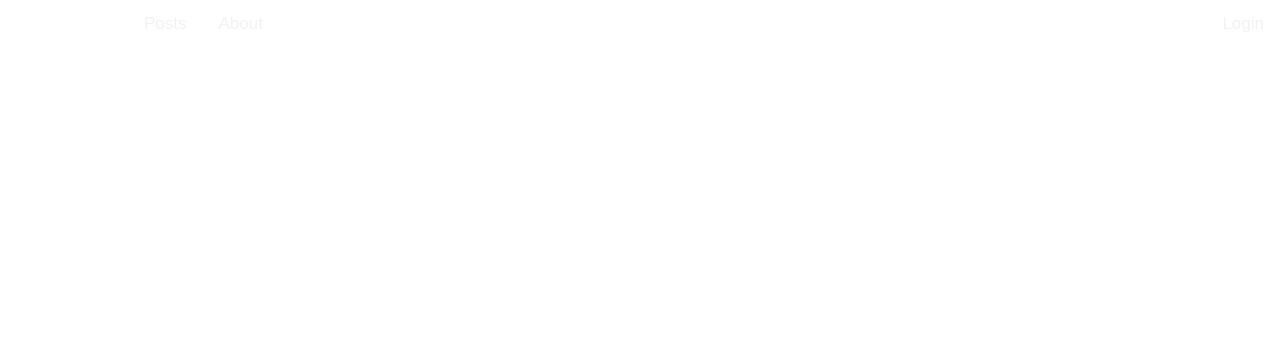
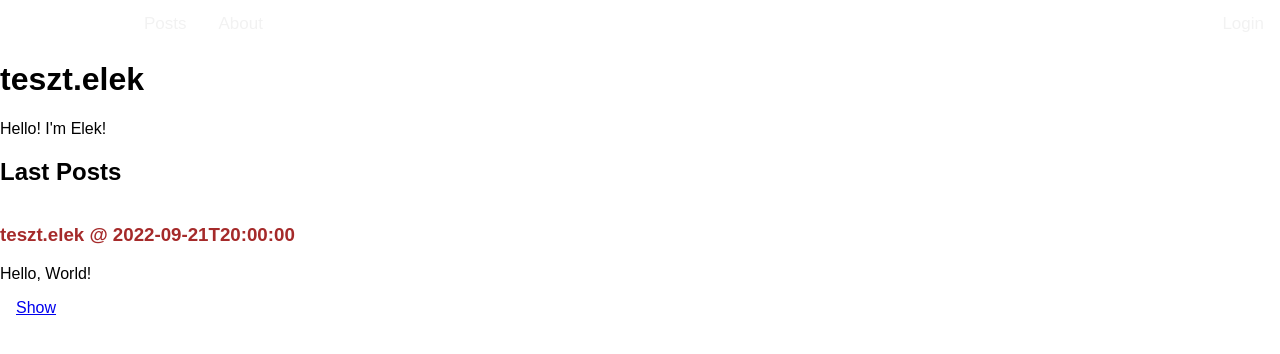
Before and after one commit to kubenetic/social-app-frontend, a Vue app: page /about/1 in a window 1280 px wide. Before the commit this address had no page. Shown: the top 354 px of the page. Built offline with nearby package versions, Linux system fonts and the light colour scheme.

Commit message:
vuex comes in play

```diff
--- a/src/App.vue
+++ b/src/App.vue
@@ -1,6 +1,6 @@
 <template>
   <navigation-bar/>
-  <router-view class="content"/>
+  <router-view />
 </template>
 
 <script>
--- a/src/components/ui/NavigationBar.vue
+++ b/src/components/ui/NavigationBar.vue
@@ -31,12 +31,7 @@ export default {
 .app-bar {
   height: 5vh;
   width: 100%;
-  position: fixed;
-  z-index: 1;
-  top: 0;
-  left: 0;
   background-color: var(--night-blue);
-  overflow: hidden;
   display: block;
   justify-content: space-between;
 }
--- a/src/router/index.js
+++ b/src/router/index.js
@@ -4,14 +4,15 @@ import AboutView from '@/views/AboutView'
 
 const routes = [
   {
+    name: 'Posts',
     path: '/',
-    name: 'Posts',
     component: PostsView
   },
   {
-    path: '/about',
     name: 'About',
-    component: AboutView
+    path: '/about/:userid',
+    component: AboutView,
+    props: true
   }
 ]
 
--- /dev/null
+++ b/src/store/authStore/index.js
@@ -0,0 +1,35 @@
+export default {
+  namespaced: true,
+  state: () => ({
+    currentUser: {
+      id: 1,
+      username: 'teszt.elek',
+      description: 'Hello! I\'m Elek!',
+      loggedIn: false
+    }
+  }),
+  getters: {
+    currentUser (state) {
+      return state.currentUser
+    },
+    isLoggedIn (state) {
+      return !state.currentUser && state.currentUser.loggedIn
+    }
+  },
+  mutations: {
+    login (state) {
+      state.currentUser.loggedIn = true
+    },
+    logout (state) {
+      state.currentUser.loggedIn = true
+    }
+  },
+  actions: {
+    login (context) {
+      context.commit('login')
+    },
+    logout (context) {
+      context.commit('logout')
+    }
+  }
+}
--- a/src/store/index.js
+++ b/src/store/index.js
@@ -1,4 +1,7 @@
 import { createStore } from 'vuex'
+import postStore from '@/store/postStore'
+import authStore from '@/store/authStore'
+import userStore from '@/store/userStore'
 
 export default createStore({
   state: {
@@ -10,5 +13,8 @@ export default createStore({
   actions: {
   },
   modules: {
+    authStore,
+    postStore,
+    userStore
   }
 })
--- /dev/null
+++ b/src/store/postStore/actions.js
@@ -0,0 +1,10 @@
+const actions = {
+  async createPost (context, post) {
+    context.commit('createPost', post)
+  },
+  async deletePost (context, id) {
+    context.commit('deletePost', id)
+  }
+}
+
+export default actions
--- /dev/null
+++ b/src/store/postStore/getters.js
@@ -0,0 +1,10 @@
+const getters = {
+  posts (state) {
+    return state.posts
+  },
+  userPosts: (state) => (user) => {
+    return state.posts.filter(post => post.user === user)
+  }
+}
+
+export default getters
--- /dev/null
+++ b/src/store/postStore/index.js
@@ -0,0 +1,41 @@
+import getters from '@/store/postStore/getters'
+import mutations from '@/store/postStore/mutations'
+import actions from '@/store/postStore/actions'
+
+export default {
+  namespaced: true,
+  state: () => ({
+    posts: [
+      {
+        id: 1,
+        user: 'teszt.elek',
+        date: '2022-09-21T20:00:00',
+        post: 'Hello, World!',
+        comments: [
+          {
+            id: 3,
+            user: 'Nostradamus',
+            date: '2022-09-22T09:11:30',
+            post: 'Nice quote!'
+          },
+          {
+            id: 4,
+            user: 'Shakespeare',
+            date: '2022-09-22T08:15:45',
+            post: 'Really nice quote!'
+          }
+        ]
+      },
+      {
+        id: 2,
+        user: 'cserepes.virag',
+        date: '2022-09-20T22:00:00',
+        post: 'Hello, Világ!'
+      }
+    ]
+  }),
+
+  getters,
+  mutations,
+  actions
+}
--- /dev/null
+++ b/src/store/postStore/mutations.js
@@ -0,0 +1,10 @@
+const mutations = {
+  createPost (state, post) {
+    state.posts.push(post)
+  },
+  deletePost (state, id) {
+    state.posts = state.posts.filter(post => post.id === id)
+  }
+}
+
+export default mutations
--- /dev/null
+++ b/src/store/userStore/index.js
@@ -0,0 +1,34 @@
+const userStore = {
+  namespaced: true,
+  state: () => ({
+    loadedUsers: [
+      {
+        id: 1,
+        username: 'teszt.elek',
+        description: 'Hello! I\'m Elek!',
+        loggedIn: false
+      },
+      {
+        id: 2,
+        username: 'james.bond',
+        description: 'My name is Bond... James Bond',
+        loggedIn: false
+      }
+    ]
+  }),
+  getters: {
+    getUser: (state) => (id) => {
+      return state.loadedUsers.find(user => user.id === Number(id))
+    }
+  },
+  mutations: {
+    addUser (state, user) {
+      if (!state.loadedUsers.find(u => u.username === user.username)) {
+        state.loadedUsers.push(user)
+      }
+    }
+  },
+  actions: {}
+}
+
+export default userStore
--- a/src/views/AboutView.vue
+++ b/src/views/AboutView.vue
@@ -1,9 +1,11 @@
 <template>
-  <h1>{{ user.username }}</h1>
-  <p>{{ user.description }}</p>
-  <post-list
-    v-bind:posts="posts"
-    title="Last Posts"></post-list>
+  <div v-if="user">
+    <h1>{{ user.username }}</h1>
+    <p>{{ user.description }}</p>
+    <post-list
+      v-bind:posts="posts"
+      title="Last Posts"></post-list>
+  </div>
 </template>
 
 <script>
@@ -11,22 +13,17 @@ import PostList from '@/components/posts/PostList'
 
 export default {
   components: { PostList },
+  computed: {
+    user: function () {
+      return this.$store.getters['userStore/getUser'](this.userid)
+    },
+    posts: function () {
+      return this.$store.getters['postStore/userPosts'](this.user.username)
+    }
+  },
   name: 'AboutView',
-  data: function () {
-    return {
-      user: {
-        username: 'teszt.elek',
-        description: 'Hi! I\'m the test user here!'
-      },
-      posts: [
-        {
-          id: 1,
-          user: 'teszt.elek',
-          date: '2022-09-21T20:00:00',
-          post: 'Hello, World!'
-        }
-      ]
-    }
+  props: {
+    userid: String
   }
 }
 </script>
--- a/src/views/PostsView.vue
+++ b/src/views/PostsView.vue
@@ -12,36 +12,9 @@ import PostList from '@/components/posts/PostList'
 export default {
   name: 'PostsView',
   components: { PostList },
-  data: function () {
-    return {
-      posts: [
-        {
-          id: 1,
-          user: 'teszt.elek',
-          date: '2022-09-21T20:00:00',
-          post: 'Hello, World!',
-          comments: [
-            {
-              id: 3,
-              user: 'Nostradamus',
-              date: '2022-09-22T09:11:30',
-              post: 'Nice quote!'
-            },
-            {
-              id: 4,
-              user: 'Shakespeare',
-              date: '2022-09-22T08:15:45',
-              post: 'Really nice quote!'
-            }
-          ]
-        },
-        {
-          id: 2,
-          user: 'cserepes.virag',
-          date: '2022-09-20T22:00:00',
-          post: 'Hello, Világ!'
-        }
-      ]
+  computed: {
+    posts: function () {
+      return this.$store.getters['postStore/posts']
     }
   }
 }
```
